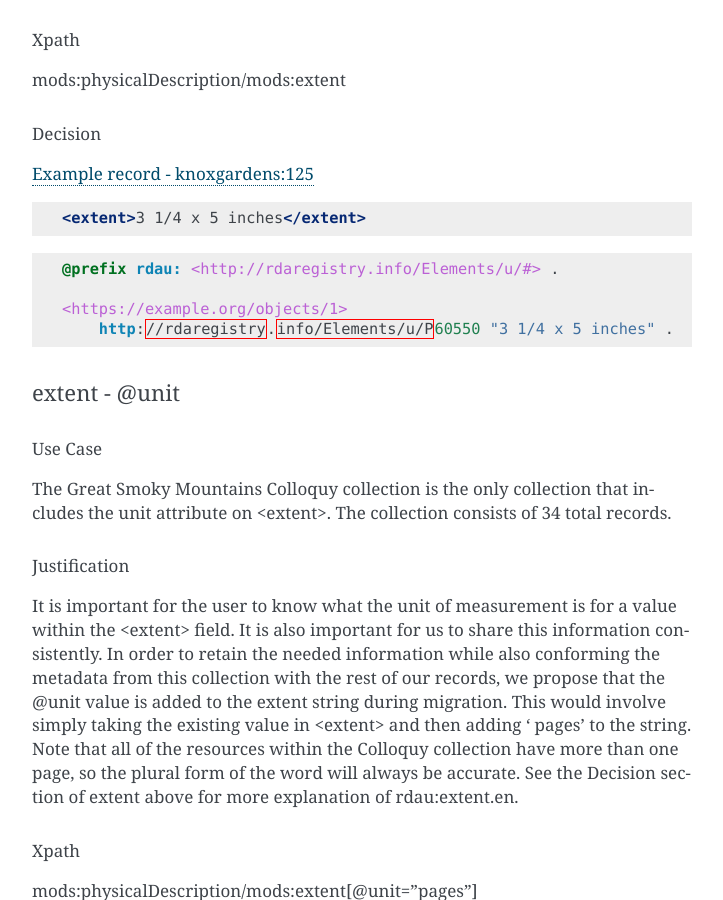
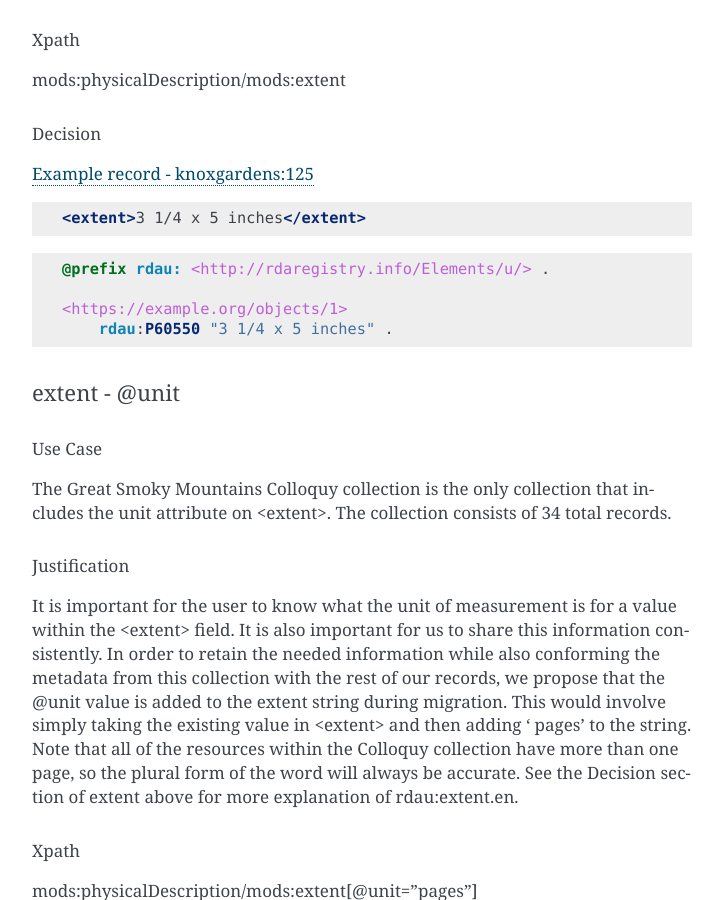
Before and after one commit to UTKcataloging/mods_to_rdf, a Sphinx documentation site: the page built from docs/source/contents/4_draft_mapping.rst, in a window 1280 px wide and 900 px high, scrolled down 4796 px. Shown: the whole window, without its empty margins (388-1111 px from the left). Built offline with Sphinx 7.4.7, drawn with Linux system fonts in a browser that asks for light colours; formulas are drawn with MathJax 3.

Commit message:
Replace URIs.

```diff
--- a/docs/source/contents/4_draft_mapping.rst
+++ b/docs/source/contents/4_draft_mapping.rst
@@ -213,10 +213,10 @@ Decision
 
 .. code-block:: turtle
 
-    @prefix rdau: <http://rdaregistry.info/Elements/u/#> .
+    @prefix rdau: <http://rdaregistry.info/Elements/u/> .
 
     <https://example.org/objects/1>
-        http://rdaregistry.info/Elements/u/P60550 "3 1/4 x 5 inches" .
+        rdau:P60550 "3 1/4 x 5 inches" .
 
 extent - @unit
 --------------
```
